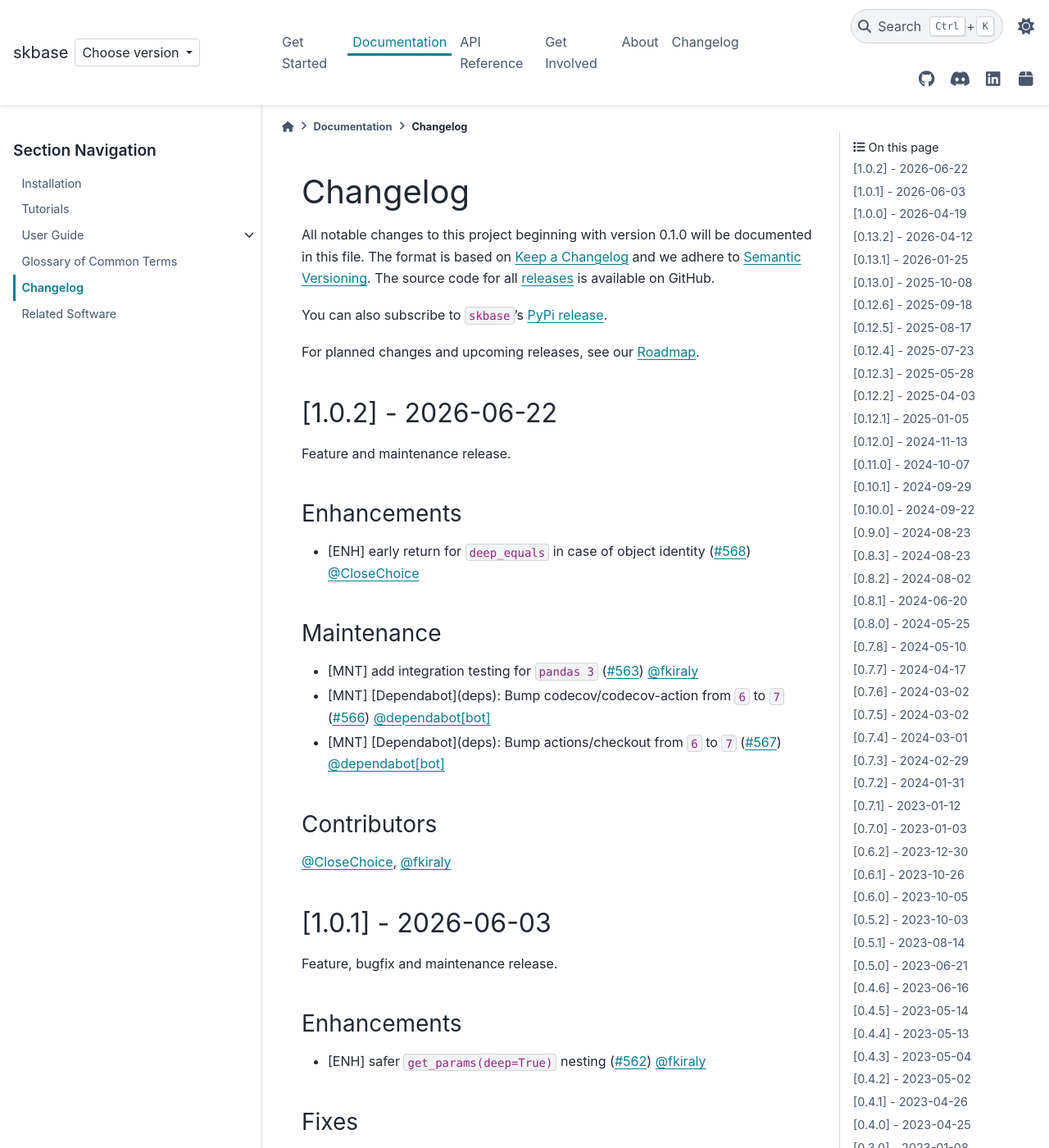
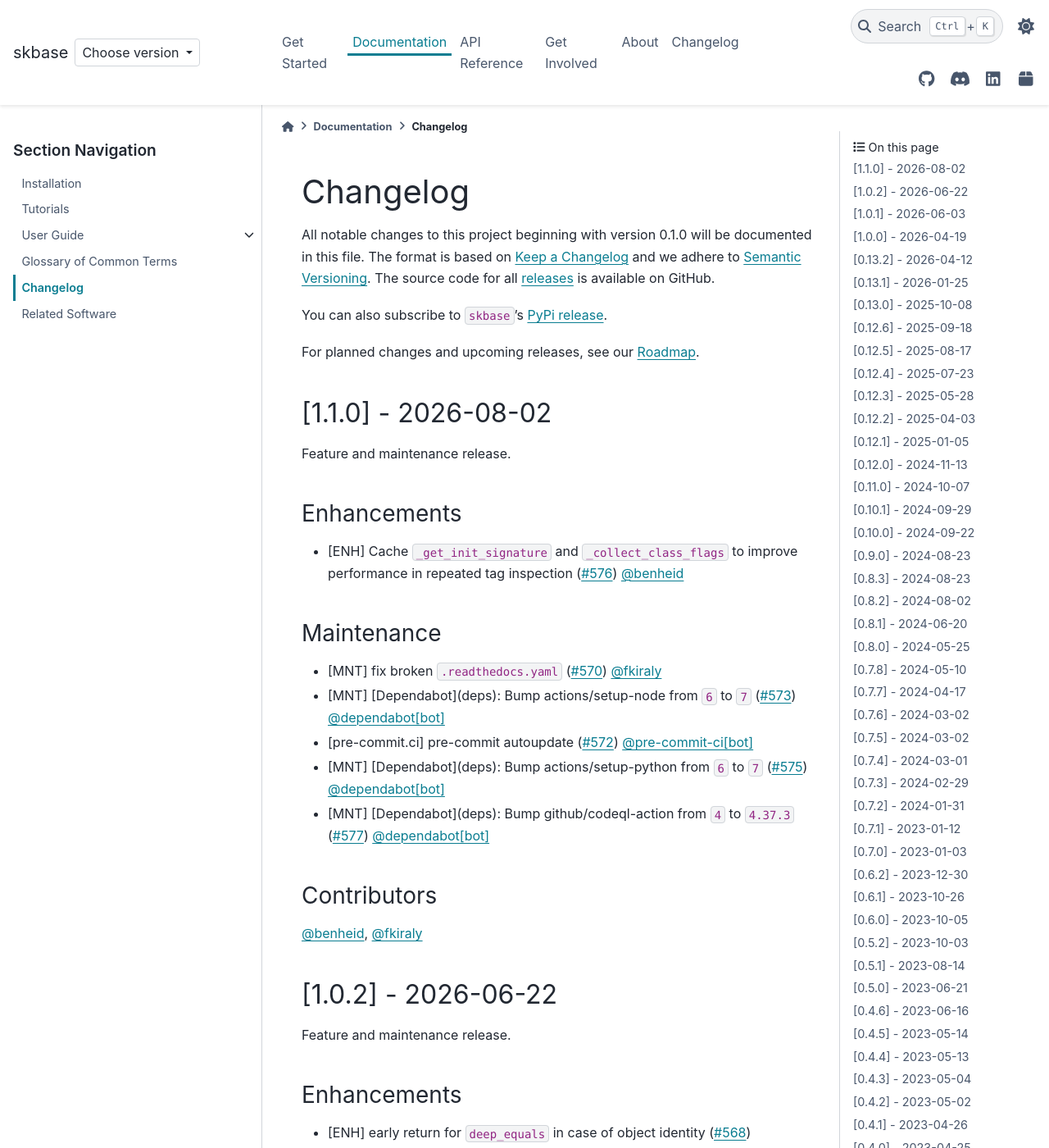
Before and after one commit to sktime/skbase, a Sphinx documentation site: the page built from docs/source/user_documentation/changelog.rst, in a window 1280 px wide and 1400 px high. Shown: the whole window at 82% size. Built offline with Sphinx 7.4.7 and the PyData theme 0.15.4, drawn with Linux system fonts in a browser that asks for light colours; comment, search, counter and statistics services are not loaded.

Commit message:
Release 1.1.0 (#578)
Release 1.1.0

* changelog
* version bump

```diff
--- a/docs/source/user_documentation/changelog.rst
+++ b/docs/source/user_documentation/changelog.rst
@@ -13,6 +13,36 @@
 `PyPi release <https://libraries.io/pypi/scikit-base>`_.
 
 For planned changes and upcoming releases, see our :ref:`roadmap`.
+
+[1.1.0] - 2026-08-02
+====================
+
+Feature and maintenance release.
+
+Enhancements
+------------
+
+* [ENH] Cache ``_get_init_signature`` and ``_collect_class_flags`` to improve
+  performance in repeated tag inspection (:pr:`576`) :user:`benheid`
+
+Maintenance
+-----------
+
+* [MNT] fix broken ``.readthedocs.yaml`` (:pr:`570`) :user:`fkiraly`
+* [MNT] [Dependabot](deps): Bump actions/setup-node from ``6`` to ``7``
+  (:pr:`573`) :user:`dependabot[bot]`
+* [pre-commit.ci] pre-commit autoupdate (:pr:`572`) :user:`pre-commit-ci[bot]`
+* [MNT] [Dependabot](deps): Bump actions/setup-python from ``6`` to ``7``
+  (:pr:`575`) :user:`dependabot[bot]`
+* [MNT] [Dependabot](deps): Bump github/codeql-action from ``4`` to ``4.37.3``
+  (:pr:`577`) :user:`dependabot[bot]`
+
+Contributors
+------------
+
+:user:`benheid`,
+:user:`fkiraly`
+
 
 [1.0.2] - 2026-06-22
 ====================
--- a/pyproject.toml
+++ b/pyproject.toml
@@ -1,6 +1,6 @@
 [project]
 name = "scikit-base"
-version = "1.0.2"
+version = "1.1.0"
 description = "Base classes for sklearn-like parametric objects"
 authors = [
     {name = "sktime developers", email = "sktime.toolbox@gmail.com"},
--- a/skbase/__init__.py
+++ b/skbase/__init__.py
@@ -7,4 +7,4 @@
 sktime design principles in your project.
 """
 
-__version__: str = "1.0.2"
+__version__: str = "1.1.0"
```
Also changed, not shown: README.md (+1 -1 lines), docs/source/_static/switcher.json (+6 -1 lines).
